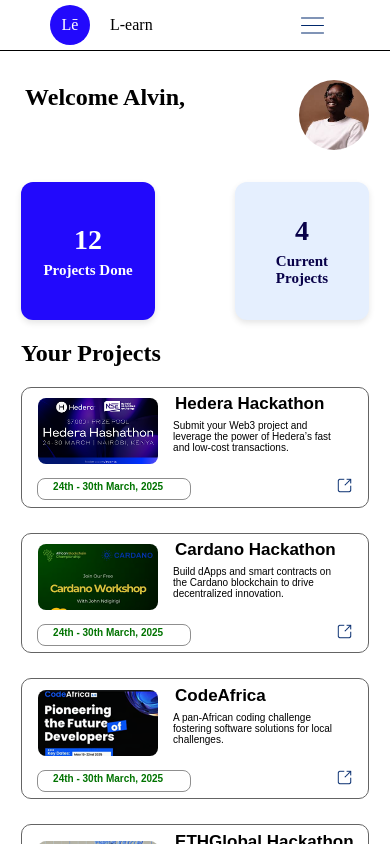
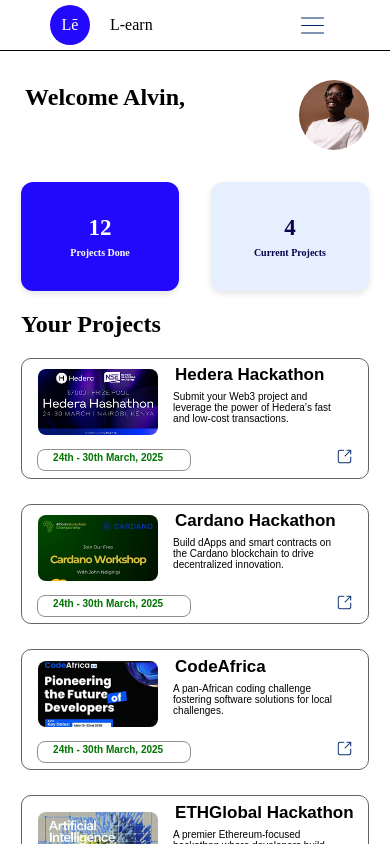
Before and after one commit to l-earn-org/l-earn-app, a React (Vite) app: page /home in a window 390 px wide. Shown: the top 844 px of the page. Built offline with nearby package versions, Linux system fonts and the light colour scheme; a web font is replaced by a local one.

Commit message:
fix: resolve view at max-width:370px

```diff
--- a/src/styles/Home.css
+++ b/src/styles/Home.css
@@ -134,6 +134,7 @@
   padding: 30px 18px;
   box-shadow: 0px 3px 6px rgba(0, 0, 0, 0.107);
   border-radius: 12px;
+  text-align: center;
 }
 .done-container {
   background-color: var(--primary-color);
@@ -188,10 +189,30 @@
   .done-container,
   .current-container {
     width: 78%;
-    text-align: center;
   }
   .done-container {
     margin-right: 5em;
+  }
+}
+@media (max-width: 540px) {
+  .user-projects-container h3 {
+    font-size: 23px;
+  }
+  .user-projects-container h4 {
+    font-size: 10px;
+  }
+  .done-container {
+    margin-right: 3.5em;
+  }
+}
+@media (max-width: 440px) {
+  .done-container {
+    margin-right: 2em;
+  }
+}
+@media (max-width: 370px) {
+  .done-container {
+    margin-right: 1em;
   }
 }
 /* STYLES FOR THE HACKATHONS CONTAINER */
```
